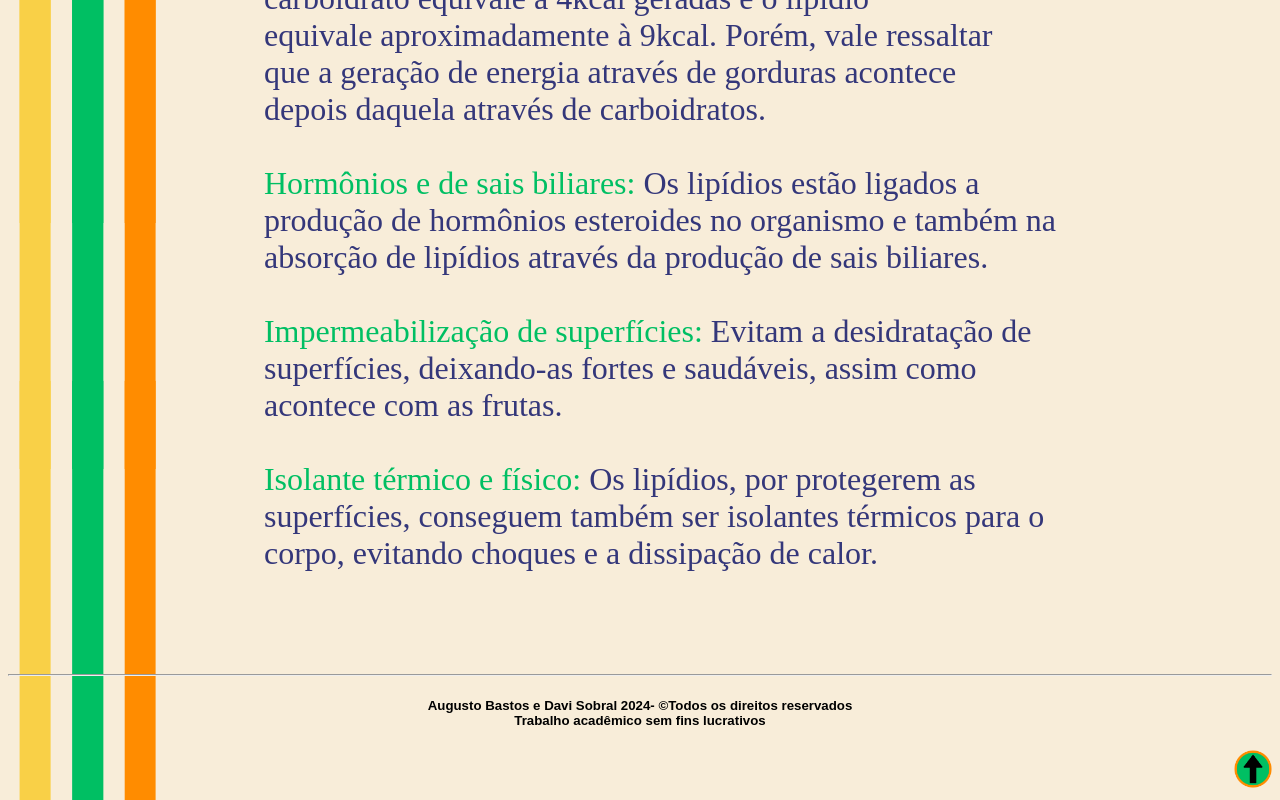
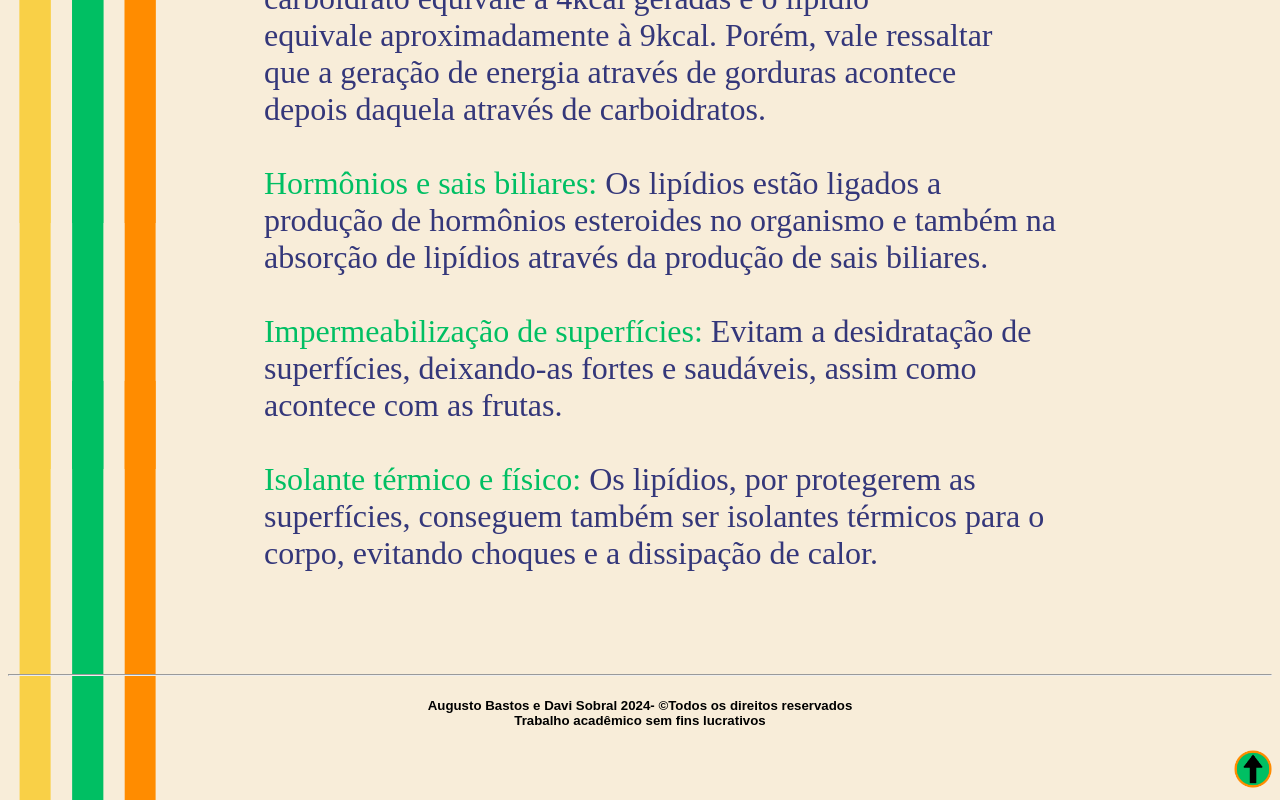
Before and after one commit to augustobastosdavisobral/Site, a plain HTML site: page fun.html in a window 1280 px wide. Shown: the part 1044-1844 px from the top of the page. Drawn offline with Linux system fonts and the light colour scheme.

Commit message:
Update fun.html

```diff
--- a/fun.html
+++ b/fun.html
@@ -87,7 +87,7 @@
                              que a geração de energia através de gorduras acontece<br>
                               depois daquela através de carboidratos.<br><br>
 
-                              <font face="Alfa Slab One" color="#00BF63" size="6">Hormônios e de sais biliares:</font>
+                              <font face="Alfa Slab One" color="#00BF63" size="6">Hormônios e sais biliares:</font>
                              Os lipídios estão ligados a <br>
                             produção de hormônios esteroides no organismo e também na <br>
                             absorção de lipídios através da produção de sais biliares.<br><br>
```
